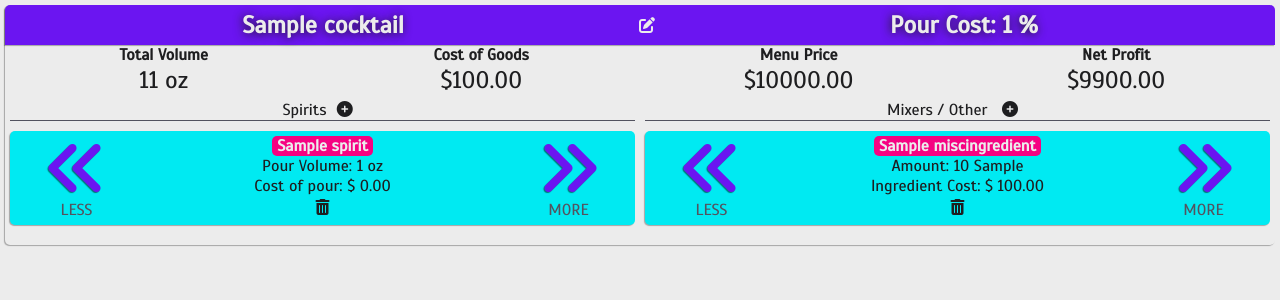
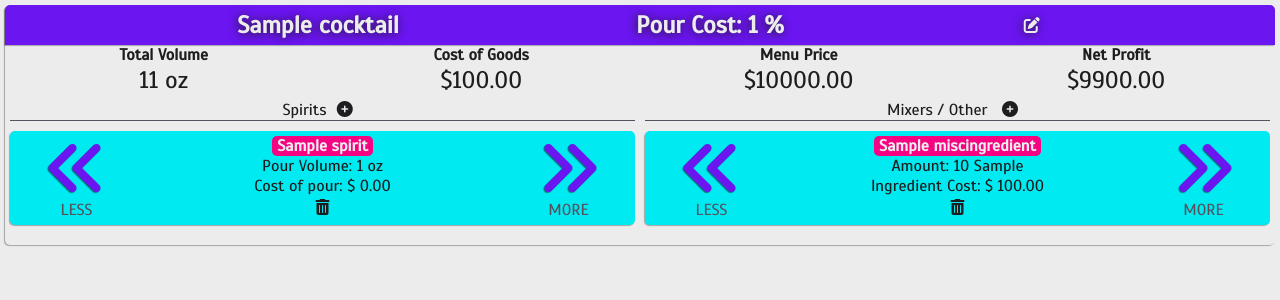
Before and after one commit to Momentum-Bev-Direct/Beverage-Director, a Django app: page /cocktails/1/ in a window 1280 px wide. Shown: the part 156-456 px from the top of the page. Run offline with Django 3.2, Linux system fonts and the light colour scheme; tables that the repository leaves empty hold one stand-in row (values such as "Sample post"); parts of the project's set-up code (start-up, migrations or seed data) failed here and were passed over; some libraries are stand-ins or nearby versions.

Commit message:
Added edit toggle for cocktail and input

```diff
--- a/static/css/style.css
+++ b/static/css/style.css
@@ -480,7 +480,20 @@ i {
     border-top-left-radius: 5px;
     border-top-right-radius: 5px;
 }
-
+.input-purple {
+    font-size: 1.5rem;
+    background-color: var(--stroke_purple);
+    border: .5px solid var(--stroke_dark);
+    border-radius: 5px;
+    animation:blinkingText 1.5s infinite;
+}
+    @keyframes blinkingText{
+        0%{     color:var(--fill-gray); }
+        49%{    color:var(--fill-gray); }
+        60%{    color: transparent; }
+        99%{    color: transparent; }
+        100%{   color: var(--fill-gray);}
+    }
 
 /* ----OVERWRITERS DON'T PUT ANYTHING BELOW THIS UNLESS IT'S AN OVERWRITER----- */
 /* ++++++++++++++++++++++++++++++++++++++++++++++++++++++++++++++++++++++++++++ */
--- a/templates/bevdir/drink_builder_edit.html
+++ b/templates/bevdir/drink_builder_edit.html
@@ -23,21 +23,21 @@ Drink Builder
     <div class='cost-sell-box  wide-100 flex flex-wrap'>
       <div class="cost-bar wide-100 default-shadow ">
         <div v-if="editCocktail==false" class="flex space-evenly align-center pad-5 wide-100">
-          <p class="txt-1h bold text-center hor-margin-10">[[ cocktail.name ]]</p>
-          <i v-on:click="editCocktail=true" class="fas fa-edit no-txt-shadow text-white"></i>
-          <p class="txt-1h bold text-center hor-margin-10">Pour Cost: [[ cocktail.target ]] %</p>
+          <p class="txt-1h bold text-center hor-margin-10">[[ newName ]]</p>
 
+          <p class="txt-1h bold text-center hor-margin-10">Pour Cost: [[ targetMargin ]] %</p>
+          <i v-on:click="editCocktail=true" class="fas fa-edit text-white pointer hor-margin-10"></i>
         </div>
 
         <div v-if="editCocktail" class="flex space-evenly align-center pad-5 wide-100">
-          <input type="text" class="input-default wide-fit text-center txt-1h " v-model="cocktail.name" ref="name" title='Click to edit'>
-          <i v-on:click="editCocktail=false" class="far fa-window-close no-txt-shadow text-white"></i>
+          <input type="text" class="input-purple wide-fit text-center pad" v-model="newName" ref="name" title='Click to edit'>
+
           <div class="flex pad-5 align-center space-evenly">
             <p class="txt-1h bold hor-margin-10">Pour Cost:</p>
-            <input id="target-percent" class="input-default txt-1h text-center wide-fit" v-model="targetMargin" ref="pour" type="number" min="1"
+            <input id="target-percent" class="input-purple text-center wide-fit" v-model="targetMargin" ref="pour" type="number" min="1"
               max="100"><label class="txt-1h bold hor-margin-10" for="target-percent">%</label>
-
           </div>
+          <i v-on:click="editCocktail=false" class="far fa-window-close text-white"></i>
         </div>
 
       </div>
@@ -109,7 +109,7 @@ Drink Builder
     </div>
     <!--------------------------END MODAL CODE--------------------------------------->
     <div class="sub-ingredient">
-      <p class="wide-100 text-center btm-border-gray">Spirits<i @click='modalAction("shot")' class="fas fa-plus-circle hor-margin-10 hover-gray"></i></p>
+      <p class="wide-100 text-center btm-border-gray">Spirits<i @click='modalAction("shot")' class="pointer fas fa-plus-circle hor-margin-10 hover-gray"></i></p>
       <div v-for="shot in filterDeletedShots" v-bind:key="shot.id" class="ingredient-box round-corners vert-margin-10 wide-100 default-shadow pad-5">
         <shot-line v-bind:shot="shot" v-on:pricechange="updateCost" v-on:volumechange="updateVolume" ref="shotSet">
         </shot-line>
@@ -121,12 +121,9 @@ Drink Builder
         </div>
       </div>
     </div>
-    <!-- <select class="input-default drop-down" v-model="toAdd">
-      <option value="shot">Select from ABC Stock</option>
-      <option value="portion">Custom</option>
-    </select> -->
+
     <div class="sub-ingredient">
-      <p class="wide-100 text-center btm-border-gray">Mixers / Other <i @click='modalAction("portion")' class="fas fa-plus-circle hor-margin-10 hover-gray"></i></p>
+      <p class="wide-100 text-center btm-border-gray">Mixers / Other <i @click='modalAction("portion")' class="pointer fas fa-plus-circle hor-margin-10 hover-gray"></i></p>
       <div v-for="portion in filterDeletedPortions" class="ingredient-box round-corners vert-margin-10 wide-100 pad-5 default-shadow">
         <portion-line v-bind:portion="portion" v-on:pricechange="updateCost" v-on:volumechange="updateVolume"
           ref="portionSet"></portion-line>
@@ -344,6 +341,7 @@ Drink Builder
       cocktail: cocktail,
       spirits: spirits,
       name: cocktail.name,
+      newName: cocktail.name,
       targetMargin: cocktail.target,
       editCocktail: false,
       savedMessage: false,
@@ -507,9 +505,8 @@ Drink Builder
         this.$nextTick(() => {
           let allShots = this.$refs.shotSet
           let allPortions = this.$refs.portionSet
-          let target = this.$refs.pour
-          let newName = this.$refs.name
-          console.log(newName.value)
+          let target = this.targetMargin
+          let newName = this.newName
 
 
           if (allShots !== undefined) {
```
